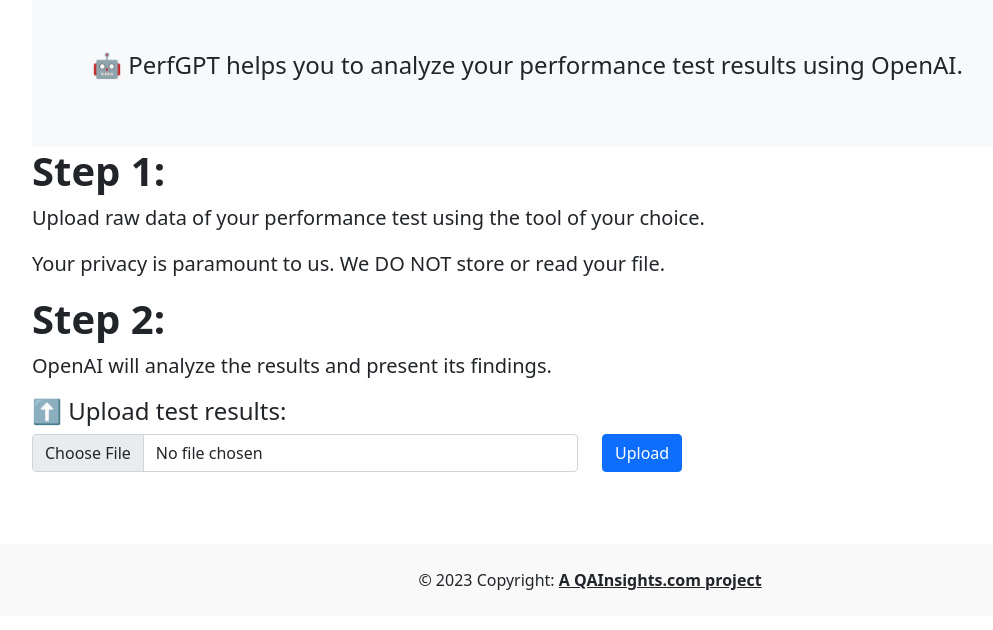
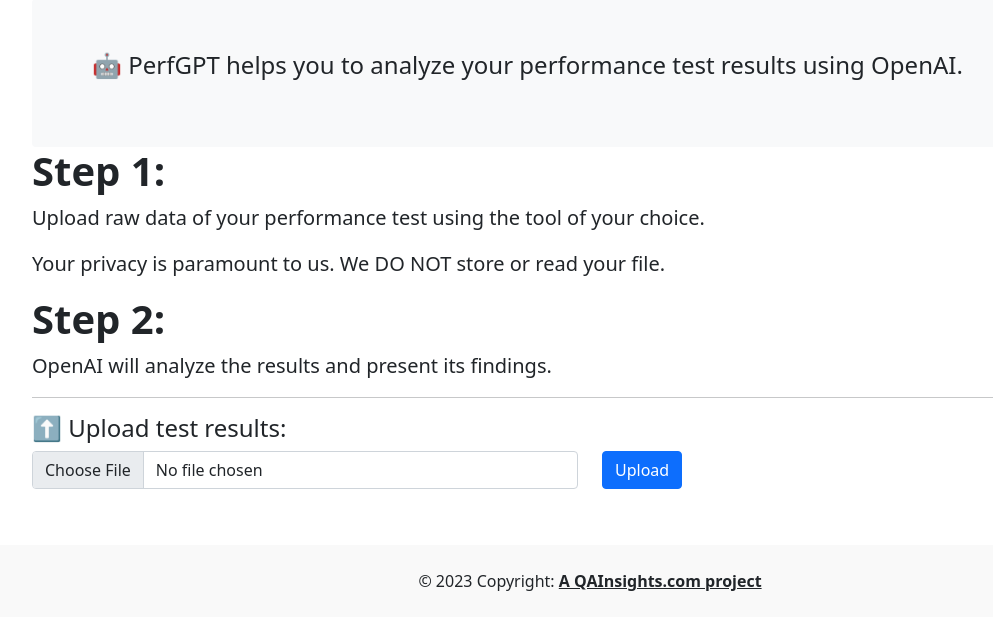
Before and after one commit to QAInsights/perfGPT, a Flask app: page / in a window 1280 px wide. Shown: the part 95-725 px from the top of the page, without its empty margins (50-1043 px from the left). Run offline with Flask 2, Linux system fonts and the light colour scheme.

Commit message:
Minor edits in index
Signed-off-by: NaveenKumar Namachivayam ⚡ <catch.nkn@gmail.com>

```diff
--- a/templates/index.html
+++ b/templates/index.html
@@ -11,20 +11,22 @@
     <p class="lead">Your privacy is paramount to us. We <strong>DO NOT store or read your file</strong>.</p>
     <h3 class="display-6 fw-bold" style="font-weight: bold;">Step 2:</h3>
     <p class="lead">OpenAI will analyze the results and present its findings.</p>
+    <hr/>
     <h4>⬆️ Upload test results:</h4>
-
+    <div class="mb-3">
         <form action="/upload" method="post" enctype="multipart/form-data">
             <span class="input-group-btn">
                 <div class="row">
                     <div class="col">
-                    <input   class="form-control" type="file" name="file">
+                        <input class="form-control form-control-m" type="file" name="file">
                     </div>
                     <div class="col">
-                    <input   class="btn btn-primary mb-3" type="submit" value="Upload" onclick="loading();">
+                        <input class="btn btn-primary mb-3" type="submit" value="Upload" onclick="loading();">
                     </div>
                 </div>
             </span>
         </form>
+    </div>
 <h1></h1>
 <div class="row">
     <div class="spinner-grow mx-auto" id="loading" role="status" style="display: none;">
--- a/templates/layout.html
+++ b/templates/layout.html
@@ -20,7 +20,7 @@
     {% block body %}
     {% endblock %}
     <br/>
-    <div class="mb-4"></div>
+    <div class="container"></div>
     </div>
     {% include 'includes/footer.html' %}
 </body>
```
Lines whose indentation alone changed are shown as unchanged.
